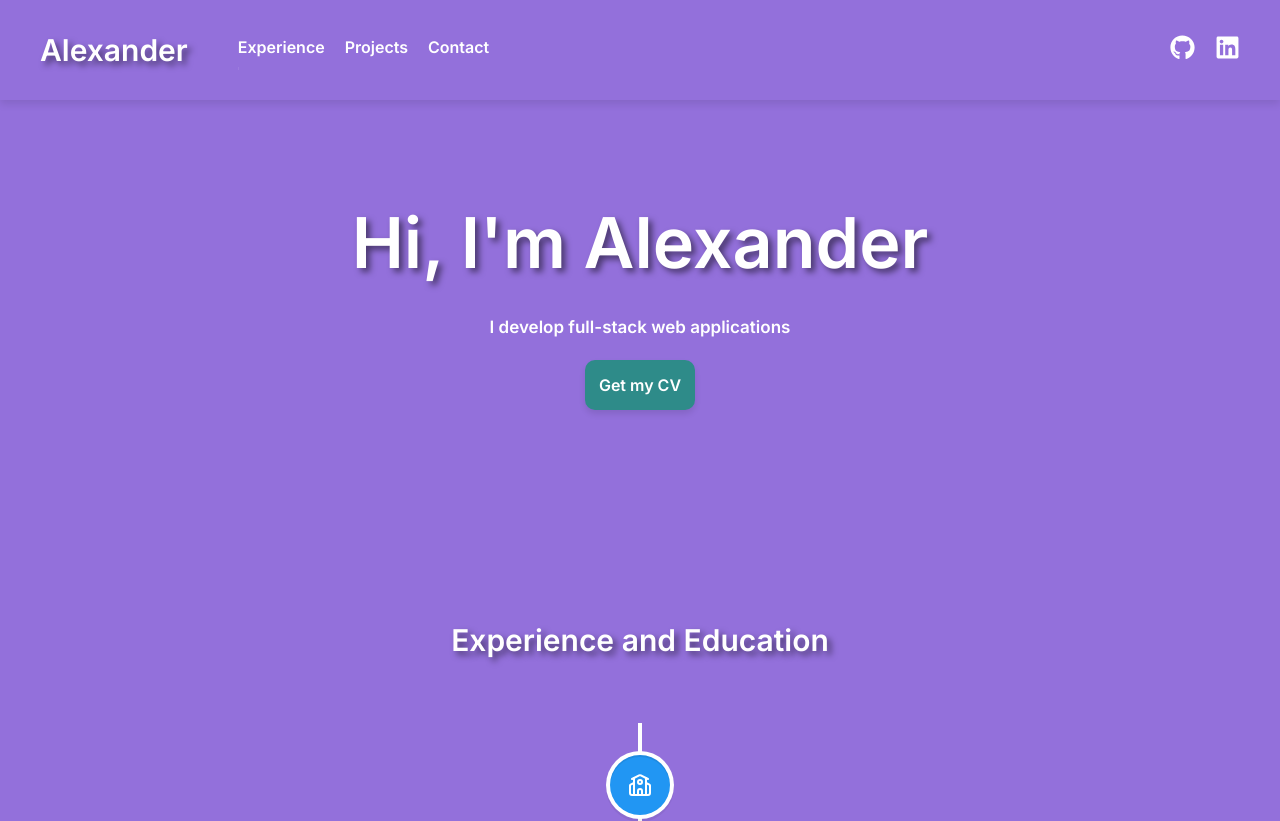
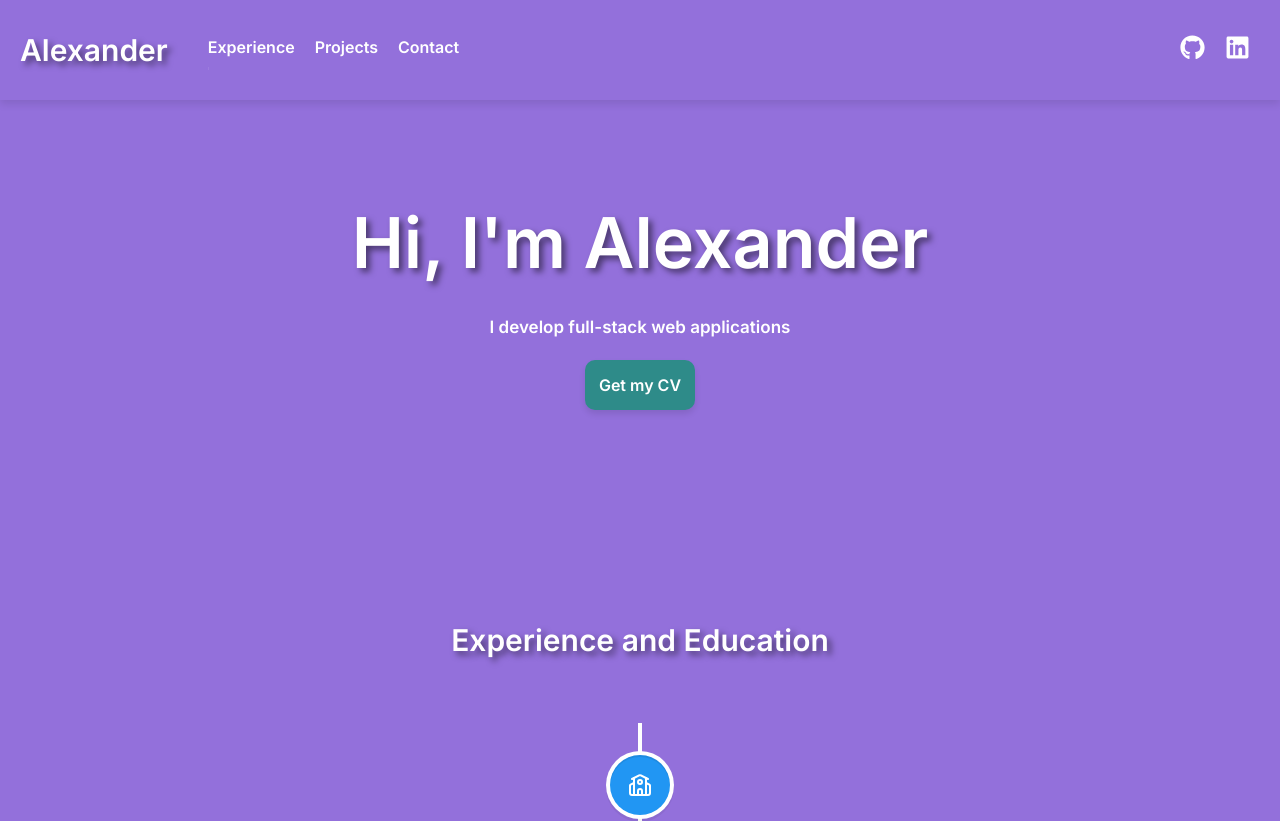
Before and after one commit to AlexanderNievesC/Alexander_page_new, a React (Create React App) app: page / in a window 1280 px wide. Shown: the top 821 px of the page. Built offline with nearby package versions, Linux system fonts and the light colour scheme.

Commit message:
chore: update size header

```diff
--- a/src/elements/header.js
+++ b/src/elements/header.js
@@ -110,12 +110,16 @@ const TopMenu = styled.div`
     /* Initially, no shadow */
     box-shadow: 0 4px 8px rgba(0, 0, 0, 0.1);
 
-  /* Add shadow when the user scrolls */
-  &.scrolled {
+    /* Add shadow when the user scrolls */
+    &.scrolled {
     background-color: ${colors.purple[10]};
     box-shadow: 0 4px 8px rgba(0, 0, 0, 0.1);
+  }
 
-  }
+  @media (min-width: 370px) {
+    padding:10px;
+    gap:10px;
+    }
 `
 
 const Logo = styled.div`
@@ -126,6 +130,11 @@ const Logo = styled.div`
     padding:20px;
     text-shadow: 4px 4px 6px rgba(0, 0, 0, 0.5);
     cursor:pointer;
+
+
+    @media (min-width: 370px) {
+    padding:10px;
+    }
 `
 
 const Subelement = styled.div`
```
Also changed, not shown: 15 other files (tests, documents, lock files or other folders).
